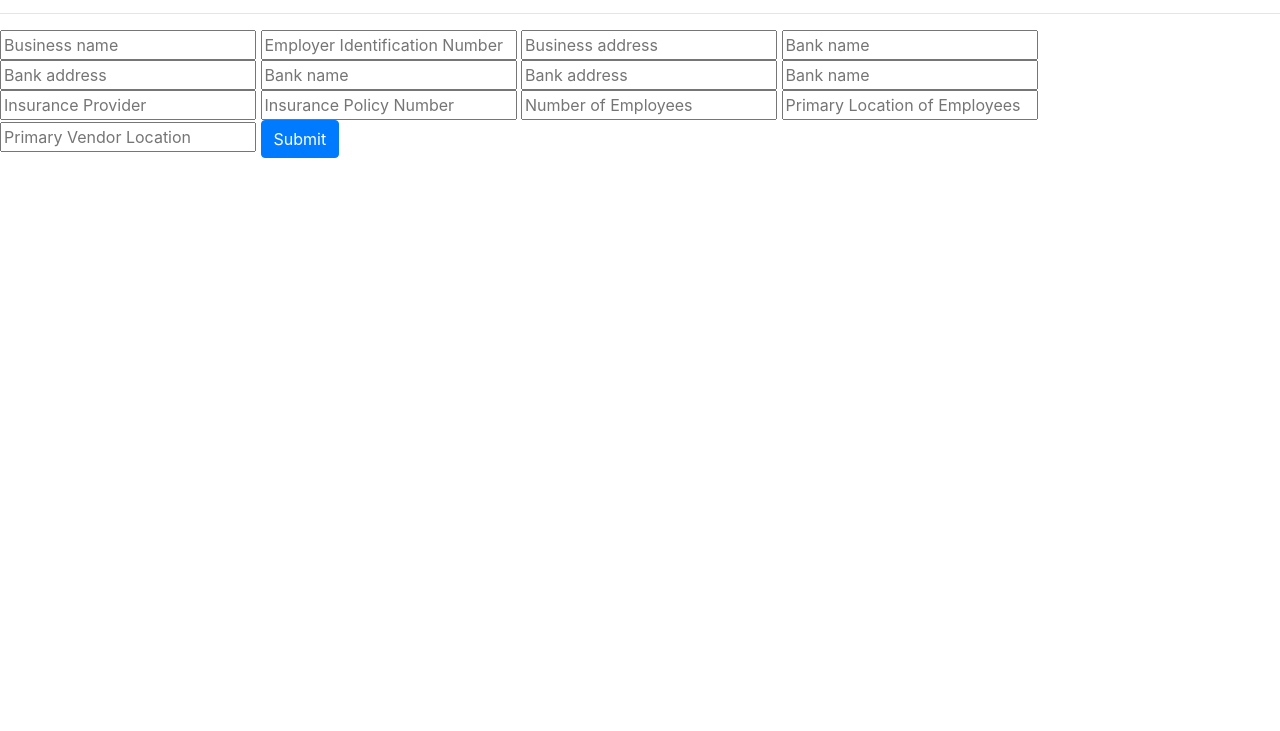
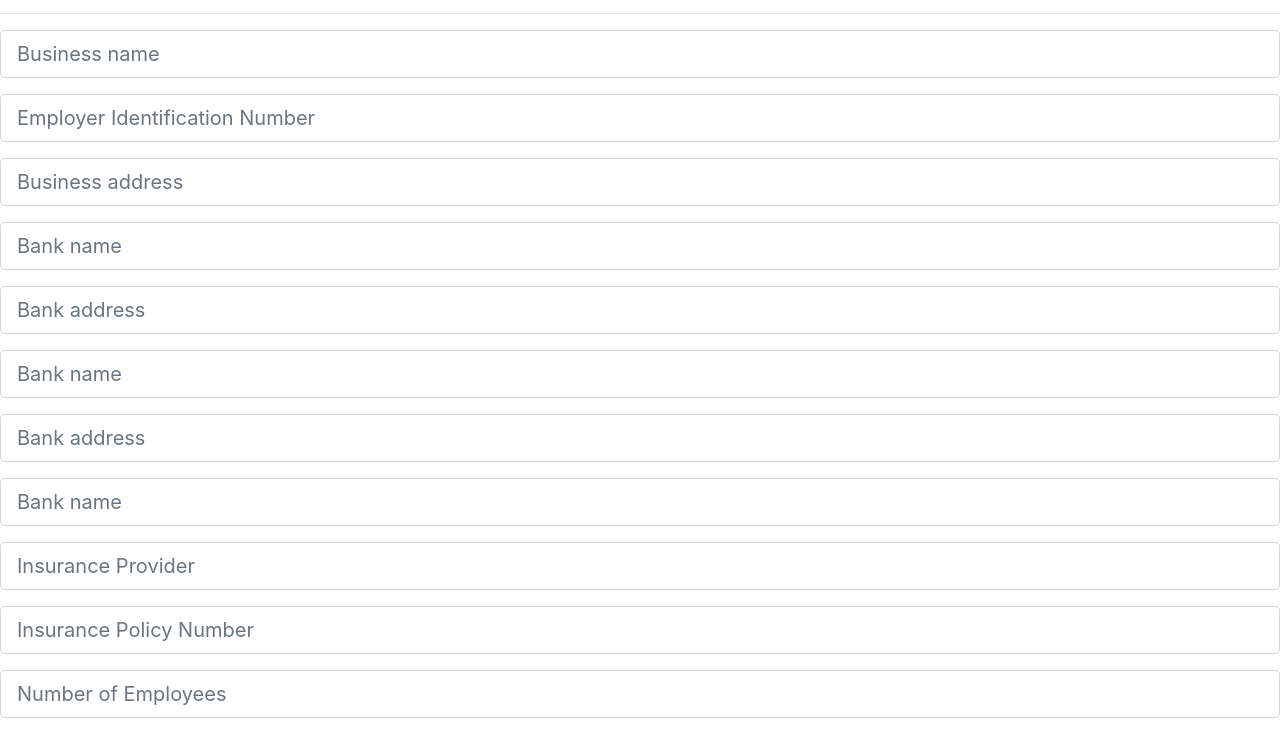
Before and after one commit to neurogirl47/HackBeforeTheStorm, a website: page final/form.html in a window 1280 px wide. Shown: the part 51-782 px from the top of the page. Drawn offline with nearby package versions, Linux system fonts and the light colour scheme.

Commit message:
Update form.html

```diff
--- a/final/form.html
+++ b/final/form.html
@@ -8,22 +8,49 @@
             <h1>Please tell us more about your business:</h1>
             <hr/>
             <form id="form">
+                    <div class="form-group">
+                <input placeholder="Business name" id="business-name" class="form-control form-control-lg" type="text"/>
+                </div>
                 <div class="form-group">
-                <input placeholder="Business name" id="business-name" class="form-field" class="form-control form-control-lg" type="text"/>
-                <input placeholder="Employer Identification Number" id="employer-id" class="form-field" class="form-control form-control-lg" type="text"/>
-                <input placeholder="Business address" id="business-address" class="form-field" class="form-control form-control-lg" type="text"/>
-                <input placeholder="Bank name" id="bank-name" class="form-field" class="form-control form-control-lg" type="text"/>
-                <input placeholder="Bank address" id="bank-address" class="form-field" class="form-control form-control-lg" type="text"/>
-                <input placeholder="Bank name" id="bank-address2" class="form-field" class="form-control form-control-lg" type="text"/>
-                <input placeholder="Bank address" id="bank-address2" class="form-field" class="form-control form-control-lg" type="text"/>
-                <input placeholder="Bank name" id="bank-name3" class="form-field" class="form-control form-control-lg" type="text"/>
-                <input placeholder="Insurance Provider" id="insurance-provider" class="form-field" class="form-control form-control-lg" type="text"/>
-                <input placeholder="Insurance Policy Number" id="insurance-policy-number" class="form-field" class="form-control form-control-lg" type="text"/>
-                <input placeholder="Number of Employees" id="employee-num" class="form-field" class="form-control form-control-lg" type="text"/>
-                <input placeholder="Primary Location of Employees" id="employee-loc" class="form-field" class="form-control form-control-lg" type="text"/>
-                <input placeholder="Primary Vendor Location" id="vendor-loc" class="form-field" class="form-control form-control-lg" type="text"/>
+                <input placeholder="Employer Identification Number" id="employer-id" class="form-control form-control-lg" type="text"/>
+                </div>
+                <div class="form-group">
+                <input placeholder="Business address" id="business-address" class="form-control form-control-lg" type="text"/>
+                </div>
+                <div class="form-group">
+                <input placeholder="Bank name" id="bank-name" class="form-control form-control-lg" type="text"/>
+                </div>
+                <div class="form-group">
+                <input placeholder="Bank address" id="bank-address" class="form-control form-control-lg" type="text"/>
+                </div>
+                <div class="form-group">
+                <input placeholder="Bank name" id="bank-address2" class="form-control form-control-lg" type="text"/>
+                </div>
+                <div class="form-group">
+                <input placeholder="Bank address" id="bank-address2" class="form-control form-control-lg" type="text"/>
+                </div>
+                <div class="form-group">
+                <input placeholder="Bank name" id="bank-name3" class="form-control form-control-lg" type="text"/>
+                </div>
+                <div class="form-group">
+                <input placeholder="Insurance Provider" id="insurance-provider" class="form-control form-control-lg" type="text"/>
+                </div>
+                <div class="form-group">
+                        <div class="form-group">
+                <input placeholder="Insurance Policy Number" id="insurance-policy-number" class="form-control form-control-lg" type="text"/>
+                </div>
+                <div class="form-group">
+                <input placeholder="Number of Employees" id="employee-num" class="form-control form-control-lg" type="text"/>
+                </div>
+                <div class="form-group">
+                <input placeholder="Primary Location of Employees" id="employee-loc" class="form-control form-control-lg" type="text"/>
+                </div>
+                <div class="form-group">
+                <input placeholder="Primary Vendor Location" id="vendor-loc" class="form-control form-control-lg" type="text"/>
+                </div>
+
                 <button type="submit" class="btn btn-primary">Submit</button>
-                </div>
+
             </form>
         </div>
     </body>
```
